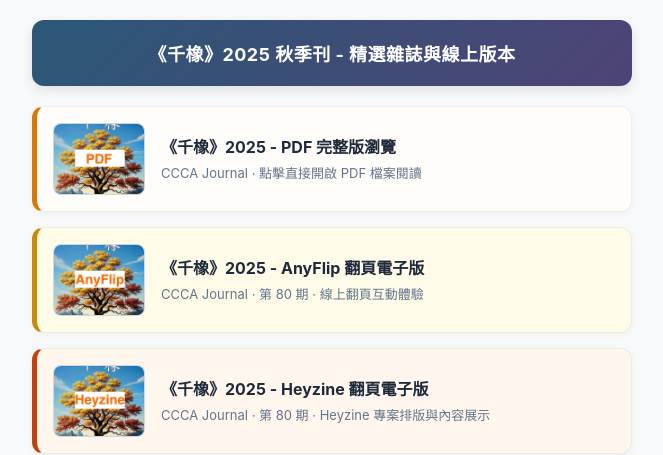
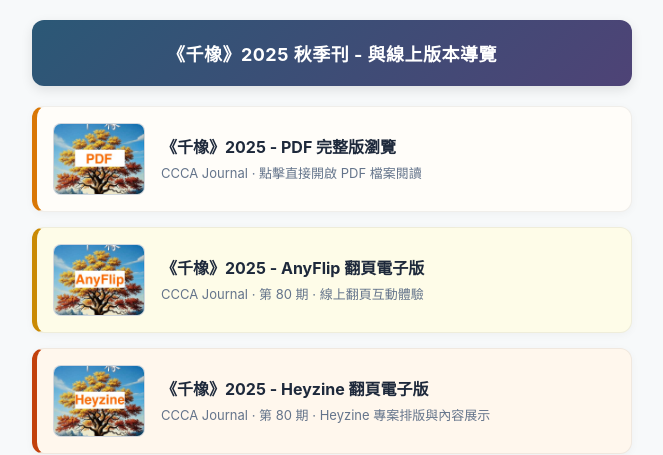
Before and after one commit to Angelina-Sandbox/ccca-journal-demo, a plain HTML site: page index.html in a window 1280 px wide. Shown: the top 455 px of the page, without its empty margins (308-971 px from the left). Drawn offline with Linux system fonts and the light colour scheme.

Commit message:
change title
change index title display

```diff
--- a/index.html
+++ b/index.html
@@ -116,7 +116,7 @@
 <body>
 
 <div class="container">
-    <div class="header-title">《千橡》2025 秋季刊 - 精選雜誌與線上版本</div>
+    <div class="header-title">《千橡》2025 秋季刊 - 與線上版本導覽</div>
 
     <!-- 1. PDF 完整版 -->
     <a href="./pdf/CCCA_Magazine_Perfect_Bookmarks_compressed.pdf" target="_blank" class="list-item card-pdf">
```
